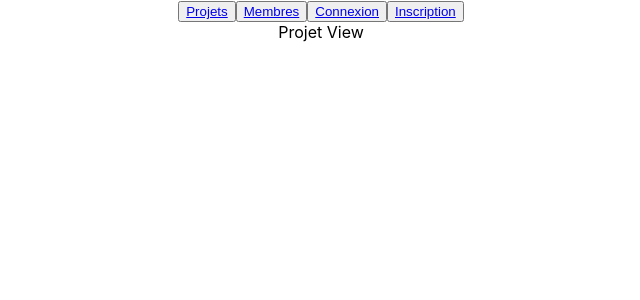
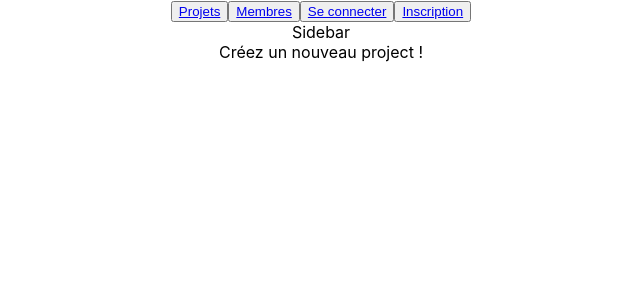
Before and after one commit to MaximeMaillot/dotnet-fil-rouge, a React (Create React App) app: page / in a window 1280 px wide. Shown: the top 300 px of the page, without its empty margins (319-959 px from the left). Built offline with nearby package versions, Linux system fonts and the light colour scheme.

Commit message:
add basic display

```diff
--- a/src/Components/Comment/Comment.jsx
+++ b/src/Components/Comment/Comment.jsx
@@ -1,10 +1,10 @@
 import React from 'react';
 import "./Comment.css";
 
-const Comment = () => {
+const Comment = ({comment}) => {
     return (
-        <div>
-
+        <div className='Comment'>
+            nom : {comment.name}
         </div>
     );
 };
--- a/src/Components/Navbar/Navbar.jsx
+++ b/src/Components/Navbar/Navbar.jsx
@@ -18,7 +18,7 @@ const Navbar = () => {
                         <Link to="/members">Membres</Link>
                     </button>
                     <button>
-                        <Link to="/login">Connexion</Link>
+                        <Link to="/login">Se connecter</Link>
                     </button>
                     <button>
                         <Link to="/signup">Inscription</Link>
--- a/src/Components/Project/Project.jsx
+++ b/src/Components/Project/Project.jsx
@@ -1,10 +1,22 @@
 import React from 'react';
 import "./Project.css";
+import TaskList from "./../TaskList/TaskList"
 
-const Project = () => {
+function getTasksByStatus(tasks, status) {
+    return tasks.filter((task) => {
+        return task.status === status
+    })
+}
+
+const Project = ({ project }) => {
     return (
-        <div>
-
+        <div className='Project'>
+            <h2>{project.name}</h2>
+            <div>
+                <TaskList tasks={getTasksByStatus("pending")} />
+                <TaskList tasks={getTasksByStatus("ongoing")} />
+                <TaskList tasks={getTasksByStatus("done")} />
+            </div>
         </div>
     );
 };
--- a/src/Components/Sidebar/Sidebar.jsx
+++ b/src/Components/Sidebar/Sidebar.jsx
@@ -1,10 +1,12 @@
 import React from 'react';
 import "./Sidebar.css";
+import ProjectList from '../ProjectList/ProjectList';
 
-const Sidebar = () => {
+const Sidebar = ({projects}) => {
     return (
         <div>
-
+            <div>Sidebar</div>
+            <ProjectList projects={projects}/>
         </div>
     );
 };
--- a/src/Components/Task/Task.jsx
+++ b/src/Components/Task/Task.jsx
@@ -1,10 +1,10 @@
 import React from 'react';
 import "./Task.css";
 
-const Task = () => {
+const Task = ({task}) => {
     return (
-        <div>
-
+        <div className='Task'>
+            nom : {task.name}
         </div>
     );
 };
--- a/src/Views/ProjectsView/ProjectsView.jsx
+++ b/src/Views/ProjectsView/ProjectsView.jsx
@@ -1,10 +1,22 @@
 import React from 'react';
 import "./ProjectsView.css";
+import Project from '../../Components/Project/Project';
+import NoProject from '../../Components/NoProject/NoProject';
+import Sidebar from '../../Components/Sidebar/Sidebar';
 
-const ProjectsView = () => {
+// TODO
+function getCurrentProject(projects) {
+    if (projects && projects.length > 0) {
+        return projects[0] ;
+    }
+    return undefined;
+}
+
+const ProjectsView = ({projects}) => {
     return (
         <div>
-            Projet View
+            <Sidebar projects={projects}/>
+            {getCurrentProject(projects) ? <Project project={getCurrentProject(projects)}/> : <NoProject />}
         </div>
     );
 };
```
Also changed, not shown: src/data/test-projects.json (+11 -3 lines).
